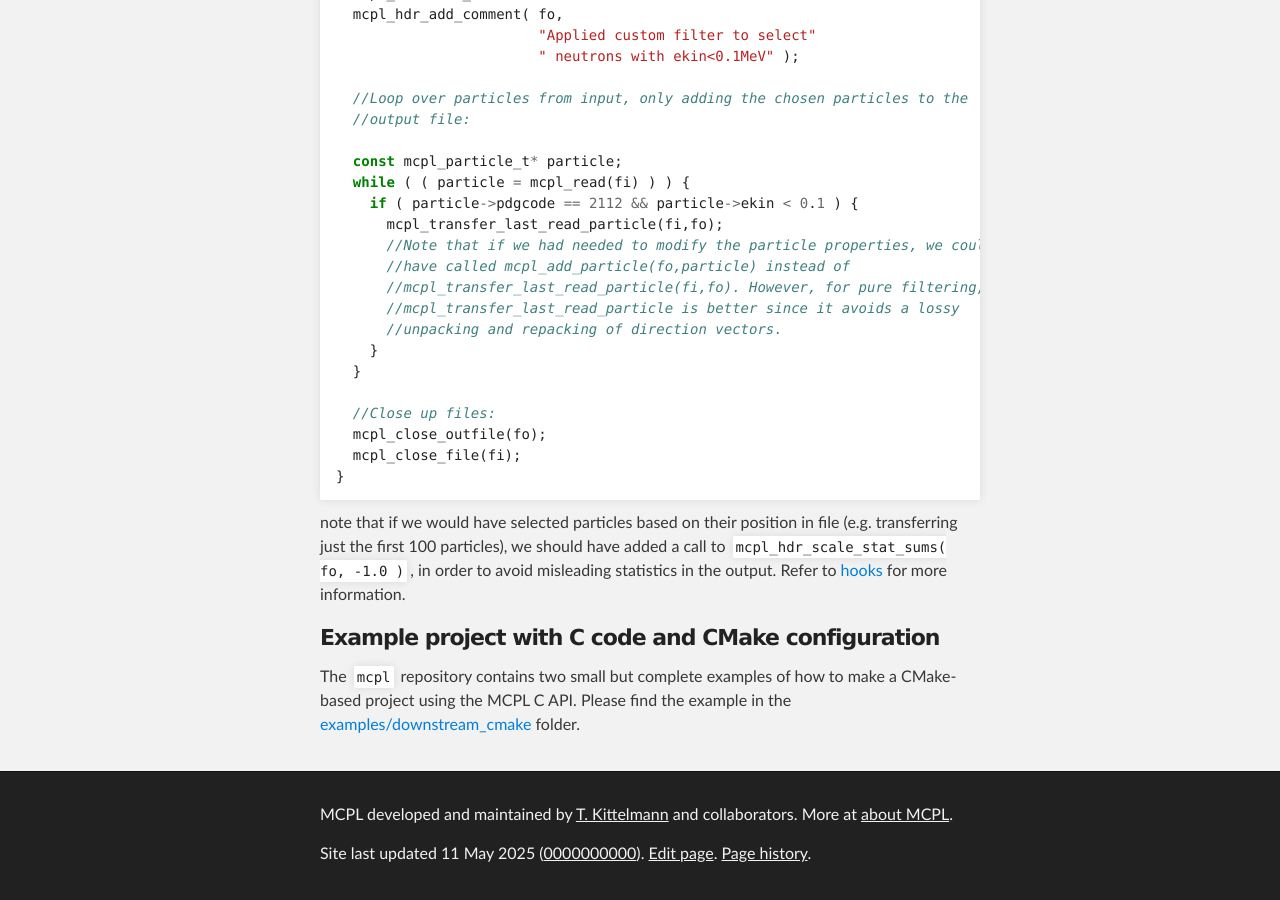
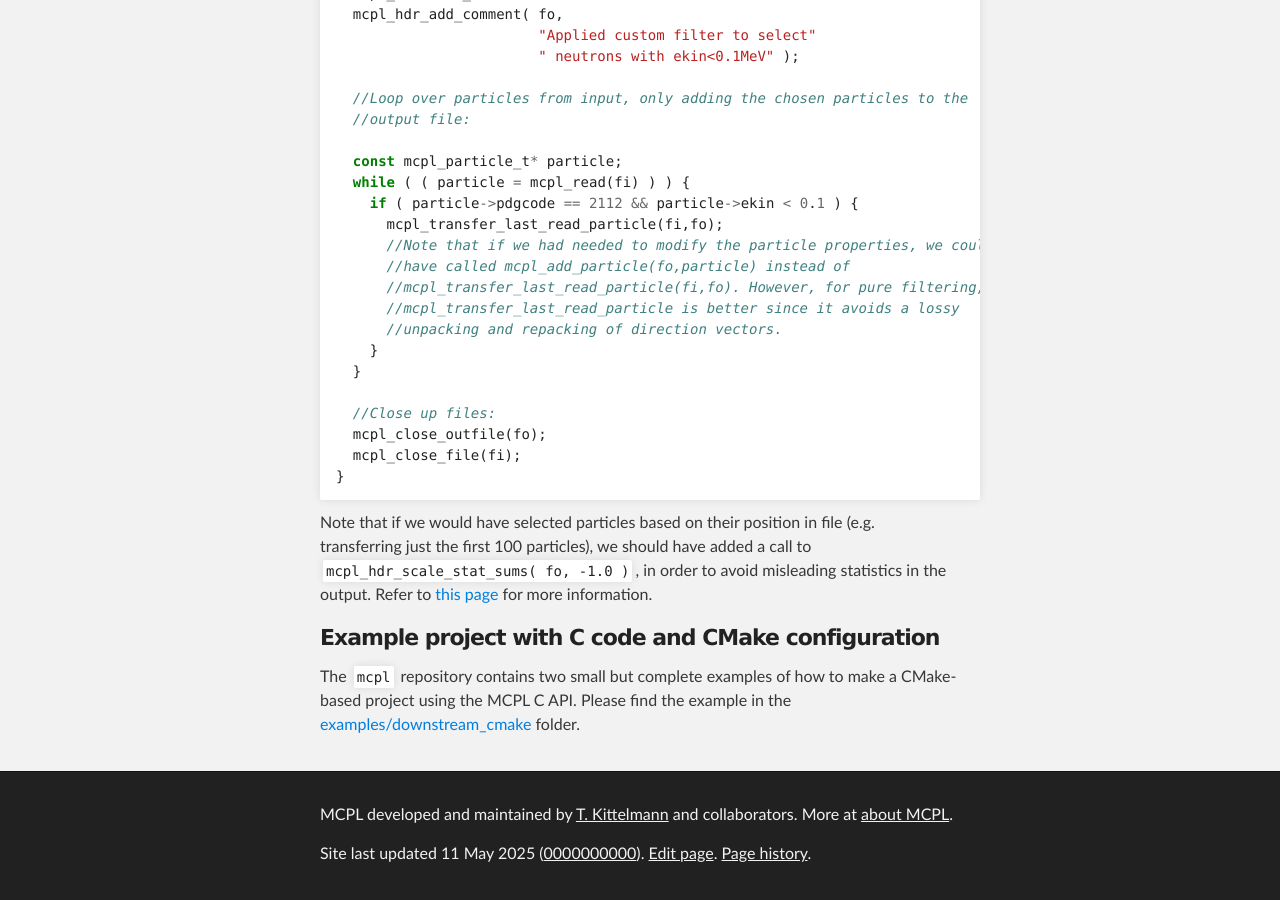
Before and after one commit to mctools/mcpl, a Jekyll site: the page built from usage_c.md, in a window 1280 px wide and 900 px high, scrolled down 3425 px. Built offline with Jekyll 4.4.1, drawn with Linux system fonts in a browser that asks for light colours.

Commit message:
Fix urls

````diff
--- a/usage_c.md
+++ b/usage_c.md
@@ -169,9 +169,9 @@ int main(int argc,char**argv) {
 }
 ```
 
-note that if we would have selected particles based on their position in file (e.g. transferring just the first 100 particles), we should have added a call to `mcpl_hdr_scale_stat_sums( fo, -1.0 )`, in order to avoid misleading statistics in the output. Refer to [hooks](LOCAL:format_statsum/) for more information.
+Note that if we would have selected particles based on their position in file (e.g. transferring just the first 100 particles), we should have added a call to `mcpl_hdr_scale_stat_sums( fo, -1.0 )`, in order to avoid misleading statistics in the output. Refer to [this page](LOCAL:format_statsum/) for more information.
 
 
 ### Example project with C code and CMake configuration
 
-The `mcpl` repository contains two small but complete examples of how to make a CMake-based project using the MCPL C API. Please find the example in the [examples/downstream_cmake]({{"/tree/path_to_mcpl2/examples/downstream_cmake" | prepend: site.github.repository_url }}) folder.
+The `mcpl` repository contains two small but complete examples of how to make a CMake-based project using the MCPL C API. Please find the example in the [examples/downstream_cmake]({{"/tree/HEAD/examples/downstream_cmake" | prepend: site.github.repository_url }}) folder.
````
Also changed, not shown: get.md (+1 -1 lines), usage_cmdline.md (+1 -1 lines).
